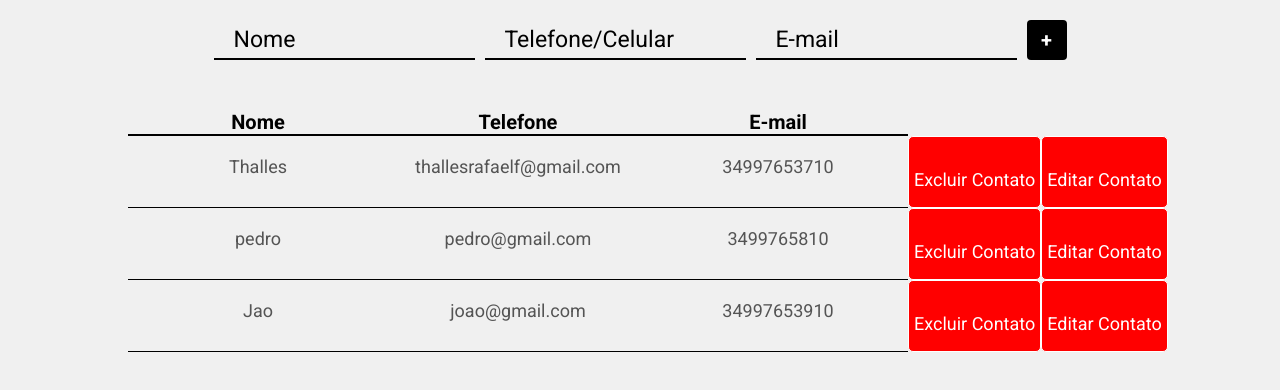
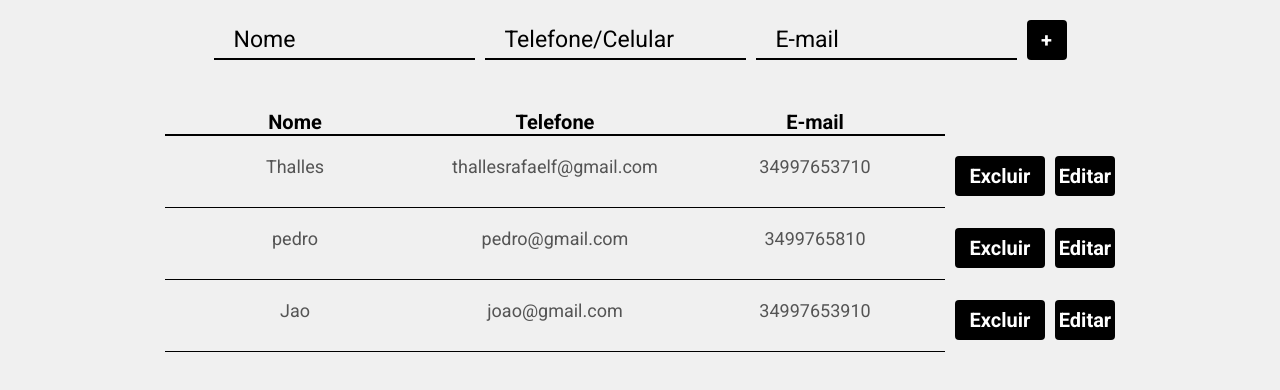
Before and after one commit to thallesrafaell/lista-contatos-react-redux, a React (Create React App) app: page / in a window 1280 px wide. Shown: the top 390 px of the page. Built offline with nearby package versions, Linux system fonts and the light colour scheme.

Commit message:
editando estilização dos botoes - commit final

```diff
--- a/src/components/Tabela/index.tsx
+++ b/src/components/Tabela/index.tsx
@@ -2,7 +2,14 @@ import { useState, useEffect } from 'react'
 import { useDispatch } from 'react-redux'
 
 import { excluir, editar } from '../../store/reducers/contatos'
-import { Td, TdExcluir, TextArea } from './styles'
+import {
+  BotaoEditar,
+  BotaoSalvar,
+  BotaoTabela,
+  Td,
+  TdExcluir,
+  TextArea
+} from './styles'
 import Contatos from '../../models/Contatos'
 
 type Props = Contatos
@@ -58,7 +65,7 @@ const Tabela = ({ nome, numero, email }: Props) => {
       </Td>
       {editando ? (
         <>
-          <TdExcluir
+          <BotaoSalvar
             onClick={() => {
               dispatch(
                 editar({
@@ -71,17 +78,15 @@ const Tabela = ({ nome, numero, email }: Props) => {
             }}
           >
             Salvar
-          </TdExcluir>
-          <TdExcluir onClick={() => cancelarEdicao()}>Cancelar</TdExcluir>
+          </BotaoSalvar>
+          <BotaoTabela onClick={() => cancelarEdicao()}>Cancelar</BotaoTabela>
         </>
       ) : (
         <>
-          <TdExcluir onClick={() => dispatch(excluir(nome))}>
-            Excluir Contato
-          </TdExcluir>
-          <TdExcluir onClick={() => setEditando(true)}>
-            Editar Contato
-          </TdExcluir>
+          <BotaoTabela onClick={() => dispatch(excluir(nome))}>
+            Excluir
+          </BotaoTabela>
+          <BotaoEditar onClick={() => setEditando(true)}>Editar</BotaoEditar>
         </>
       )}
     </>
--- a/src/components/Tabela/styles.ts
+++ b/src/components/Tabela/styles.ts
@@ -27,6 +27,7 @@ export const Td = styled.td`
   white-space: nowrap;
 `
 export const BotaoTabela = styled(Botao)`
+  width: 90px;
   margin: 20px 10px 0;
   &:hover {
     background-color: red;
@@ -64,3 +65,8 @@ export const TextArea = styled.textarea`
   width: 240px;
   background-color: #f0f0f0;
 `
+export const BotaoSalvar = styled(BotaoTabela)`
+  &:hover {
+    background-color: green;
+  }
+`
```
